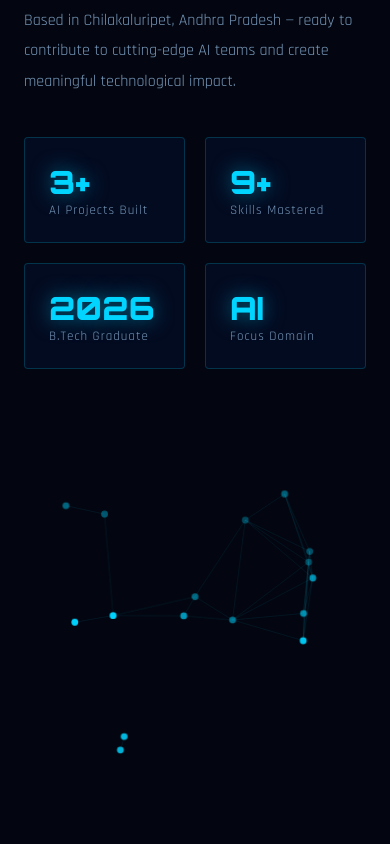
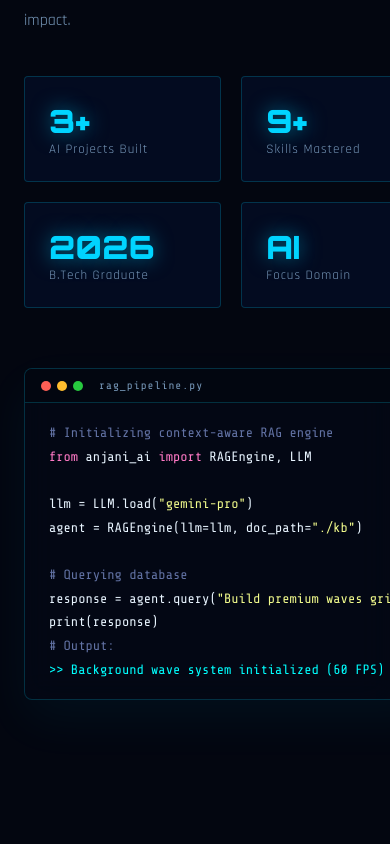
Before and after one commit to GNANESWARKOKKIRALA/GNANESWARKOKKIRALA_PORTFOLIO, a plain HTML site: page index.html in a window 390 px wide. Shown: the part 1460-2304 px from the top of the page. Drawn offline with nearby package versions, Linux system fonts and the light colour scheme; animation ran at ten frames a second.

Commit message:
Replace SVG neural nodes with responsive Python Code Mockup terminal

```diff
--- a/index.html
+++ b/index.html
@@ -355,10 +355,70 @@
 .stat-label{font-size:13px;color:var(--text-dim);letter-spacing:1px;}
 
 .about-visual{
-  position:relative;height:400px;
-  display:flex;align-items:center;justify-content:center;
+  position:relative;
+  display:flex;
+  align-items:center;
+  justify-content:center;
+  width:100%;
 }
-.neural-svg{width:100%;height:100%;}
+/* TERMINAL CODE MOCKUP */
+.code-mockup {
+  width: 100%;
+  max-width: 480px;
+  background: rgba(5, 10, 25, 0.55);
+  border: 1px solid var(--border);
+  border-radius: 8px;
+  box-shadow: 0 20px 50px rgba(0, 212, 255, 0.05);
+  font-family: 'Share Tech Mono', monospace;
+  overflow: hidden;
+  backdrop-filter: blur(15px);
+  -webkit-backdrop-filter: blur(15px);
+}
+
+.terminal-header {
+  background: rgba(3, 6, 16, 0.85);
+  padding: 10px 16px;
+  display: flex;
+  align-items: center;
+  border-bottom: 1px solid var(--border);
+}
+
+.terminal-buttons {
+  display: flex;
+  gap: 6px;
+  margin-right: 16px;
+}
+
+.terminal-btn {
+  width: 10px;
+  height: 10px;
+  border-radius: 50%;
+}
+.btn-red { background: #ff5f56; }
+.btn-yellow { background: #ffbd2e; }
+.btn-green { background: #27c93f; }
+
+.terminal-title {
+  color: var(--text-dim);
+  font-size: 11px;
+  letter-spacing: 1px;
+}
+
+.terminal-body {
+  padding: 18px 24px;
+  font-size: 13.5px;
+  line-height: 1.75;
+  color: #e8f4ff;
+  text-align: left;
+  overflow-x: auto;
+  white-space: nowrap;
+}
+
+.code-keyword { color: #ff79c6; }
+.code-import { color: #8be9fd; }
+.code-string { color: #f1fa8c; }
+.code-comment { color: #6272a4; }
+.code-output { color: var(--neon-cyan); }
 
 /* SKILLS */
 .skills-grid{
@@ -775,15 +835,27 @@
       </div>
     </div>
     <div class="about-visual">
-      <svg class="neural-svg" viewBox="0 0 400 400" xmlns="http://www.w3.org/2000/svg">
-        <defs>
-          <radialGradient id="ng1" cx="50%" cy="50%" r="50%">
-            <stop offset="0%" stop-color="#00d4ff" stop-opacity="0.6"/>
-            <stop offset="100%" stop-color="#030610" stop-opacity="0"/>
-          </radialGradient>
-        </defs>
-        <g id="neural-nodes"></g>
-      </svg>
+      <div class="code-mockup">
+        <div class="terminal-header">
+          <div class="terminal-buttons">
+            <div class="terminal-btn btn-red"></div>
+            <div class="terminal-btn btn-yellow"></div>
+            <div class="terminal-btn btn-green"></div>
+          </div>
+          <div class="terminal-title">rag_pipeline.py</div>
+        </div>
+        <div class="terminal-body">
+          <span class="code-comment"># Initializing context-aware RAG engine</span><br/>
+          <span class="code-keyword">from</span> anjani_ai <span class="code-keyword">import</span> RAGEngine, LLM<br/><br/>
+          llm = LLM.load(<span class="code-string">"gemini-pro"</span>)<br/>
+          agent = RAGEngine(llm=llm, doc_path=<span class="code-string">"./kb"</span>)<br/><br/>
+          <span class="code-comment"># Querying database</span><br/>
+          response = agent.query(<span class="code-string">"Build premium waves grid"</span>)<br/>
+          print(response)<br/>
+          <span class="code-comment"># Output:</span><br/>
+          <span class="code-output">&gt;&gt; Background wave system initialized (60 FPS)</span>
+        </div>
+      </div>
     </div>
   </div>
 </section>
@@ -1283,36 +1355,7 @@
 },{threshold:0.05,rootMargin:'0px 0px -50px 0px'});
 revealEls.forEach(el=>obs.observe(el));
 
-// ─── NEURAL NET SVG ───────────────────────────────
-(function(){
-  const svg=document.getElementById('neural-nodes');
-  if(!svg)return;
-  const nodes=[];
-  const ns='http://www.w3.org/2000/svg';
-  for(let i=0;i<16;i++){
-    const x=40+Math.random()*320,y=40+Math.random()*320;
-    nodes.push({x,y});
-    const c=document.createElementNS(ns,'circle');
-    c.setAttribute('cx',x);c.setAttribute('cy',y);c.setAttribute('r',4);
-    c.setAttribute('fill','#00d4ff');c.setAttribute('opacity','0.7');
-    c.style.animation=`pulse ${1.5+Math.random()}s ease-in-out infinite`;
-    svg.appendChild(c);
-  }
-  nodes.forEach((a,i)=>{
-    nodes.forEach((b,j)=>{
-      if(i>=j)return;
-      const d=Math.hypot(a.x-b.x,a.y-b.y);
-      if(d<120){
-        const l=document.createElementNS(ns,'line');
-        l.setAttribute('x1',a.x);l.setAttribute('y1',a.y);
-        l.setAttribute('x2',b.x);l.setAttribute('y2',b.y);
-        l.setAttribute('stroke','#00d4ff');l.setAttribute('stroke-width','0.5');
-        l.setAttribute('opacity','0.2');
-        svg.appendChild(l);
-      }
-    });
-  });
-})();
+// Neural nodes SVG animation removed for cleaner visual experience
 
 // Project banners now use real images (assets/rag.jpg, fitness.jpg, aircanvas.jpg)
 
```
